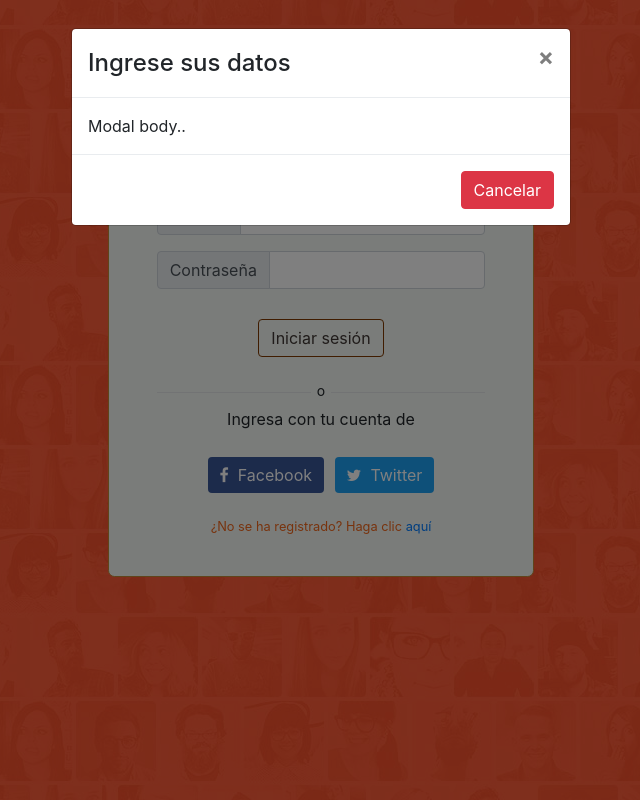
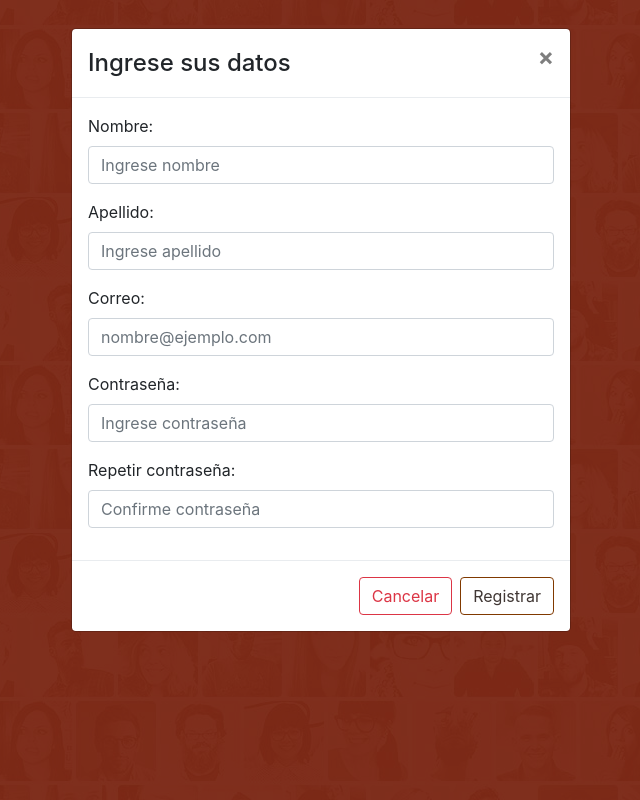
Before and after one commit to JosMMV/proyectoATI, a Flask app: page / in a window 1280 px wide, after a click on "aquí". Shown: the whole page, without its empty margins (319-959 px from the left). Run offline with Flask 2, Linux system fonts and the light colour scheme; data that the repository does not hold is empty; some libraries are stand-ins or nearby versions.

Commit message:
popup terminado

```diff
--- a/__init__.py
+++ b/__init__.py
@@ -41,7 +41,7 @@ def login():
 
 @app.route('/home', methods=['POST'])
 def home():
-	user = request.form['user']
+	user = request.form['email']
 	password = request.form['pass']
 
 	usr = usuarios.find_one({ "user_name": user })
--- a/templates/index.html
+++ b/templates/index.html
@@ -16,7 +16,6 @@
   </head>
 
   <body>
-
     <header>
       <nav class="navbar navbar-expand-lg bg-dark navbar-dark fixed-top">
         <a class="navbar-brand" href="index.html"><img class="img-fluid" src="../static/img/logo.png" alt="logo" style="width:auto"></a>
--- a/templates/login.html
+++ b/templates/login.html
@@ -21,9 +21,9 @@
       <form class="form-group" action="home" method="POST">
         <div class="input-group mb-3">
           <div class="input-group-prepend">
-            <span class="input-group-text">Usuario</span>
+            <span class="input-group-text">Correo</span>
           </div>
-          <input type="text" class="form-control" name="user">
+          <input type="text" class="form-control" name="email">
         </div>
         <div class="input-group mb-4">
           <div class="input-group-prepend">
@@ -50,30 +50,44 @@
         <span class="control-label text-danger"><strong>Ha ingresado sus datos incorrectos. Favor intente nuevamente</strong></span>
       {% endif %}
     </div>
-    <div class="modal" id="myModal">
+    <div class="modal fade" id="myModal">
       <div class="modal-dialog">
         <div class="modal-content">
-
-          <!-- Modal Header -->
           <div class="modal-header">
             <h4 class="modal-title">Ingrese sus datos</h4>
             <button type="button" class="close" data-dismiss="modal">&times;</button>
           </div>
-
-          <!-- Modal body -->
           <div class="modal-body">
-            Modal body..
+            <form>
+              <div class="form-group">
+                <label>Nombre:</label>
+                <input type="text" class="form-control" id="Rname" placeholder="Ingrese nombre" name="Rname">
+              </div>
+              <div class="form-group">
+                <label>Apellido:</label>
+                <input type="text" class="form-control" id="RlastName" placeholder="Ingrese apellido" name="RlastName">
+              </div>
+              <div class="form-group">
+                <label for="email">Correo:</label>
+                <input type="email" class="form-control" id="email" placeholder="nombre@ejemplo.com" name="Remail">
+              </div>
+              <div class="form-group">
+                <label for="pwd">Contraseña:</label>
+                <input type="password" class="form-control" id="pass" placeholder="Ingrese contraseña" name="Rpass">
+              </div>
+              <div class="form-group">
+                <label for="pwd">Repetir contraseña:</label>
+                <input type="password" class="form-control" id="Cpass" placeholder="Confirme contraseña" name="Rpass">
+              </div>
+            </form>
           </div>
-
-          <!-- Modal footer -->
           <div class="modal-footer">
-            <button type="button" class="btn btn-danger" data-dismiss="modal">Cancelar</button>
+            <button type="button" class="btn btn-outline-danger" data-dismiss="modal">Cancelar</button>
+            <button type="submit" onclick="registrar()" class="btn btn-outline-dark">Registrar</button>
           </div>
-
         </div>
       </div>
     </div>
-
     <script src="../static/js/jquery-3.3.1.min.js"></script>
     <script src="../static/js/bootstrap.js"></script>
   </body>
```
Also changed, not shown: users.js (+4 -4 lines).
